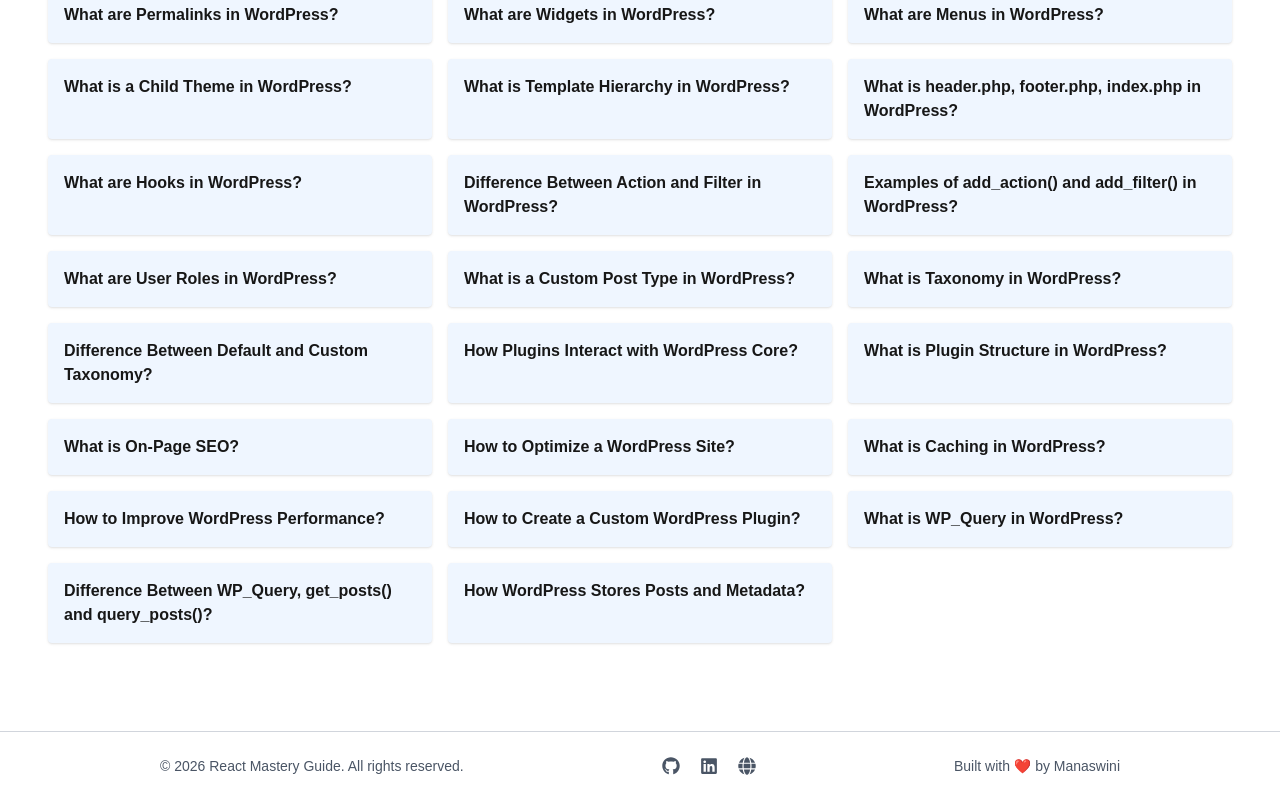
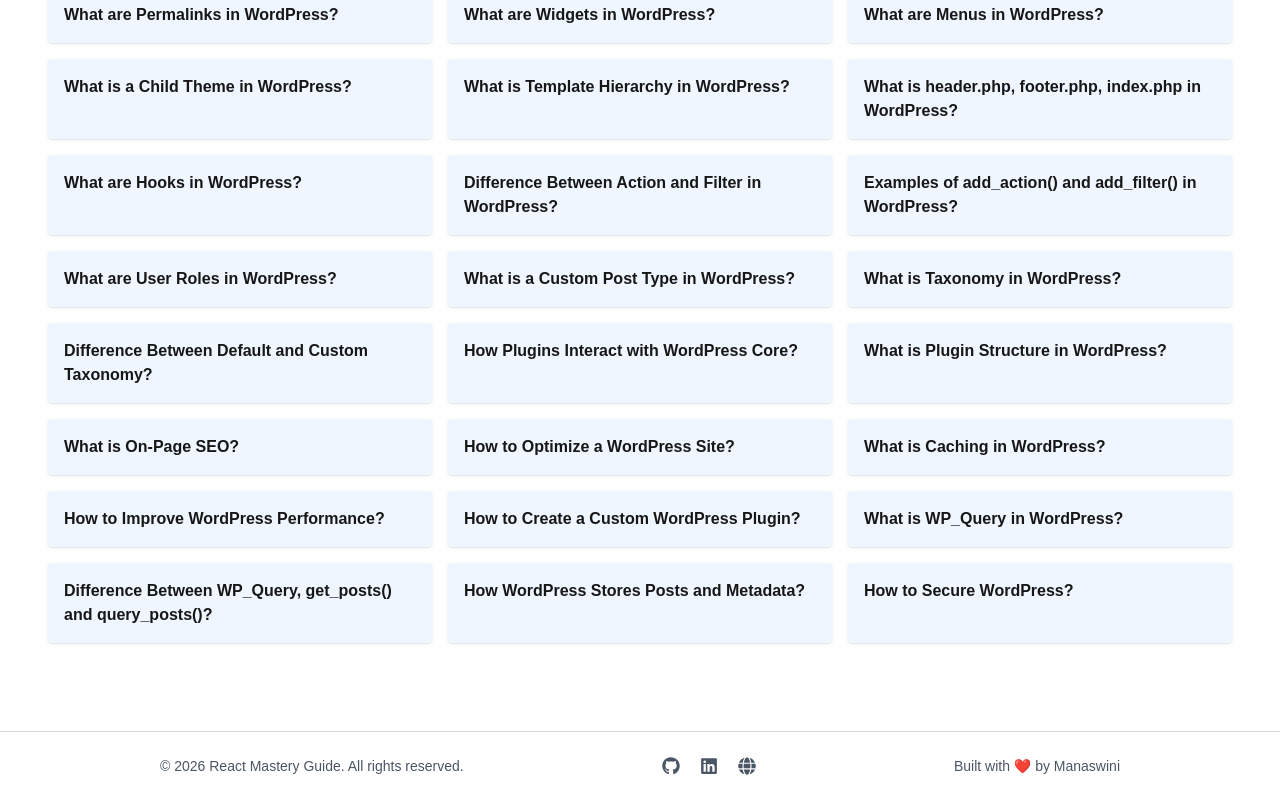
Before and after one commit to Monisasmal/WordPress-Concepts, a Next.js app: page /concepts in a window 1280 px wide. Shown: the part 790-1590 px from the top of the page. Built offline with nearby package versions, Linux system fonts and the light colour scheme.

Commit message:
first commit

```diff
--- a/src/app/concepts/page.tsx
+++ b/src/app/concepts/page.tsx
@@ -45,6 +45,7 @@ const concept = [
      {name: "What is WP_Query in WordPress?", path:"/concepts/WhatIsWPQuery"},
      {name: "Difference Between WP_Query, get_posts() and query_posts()?", path:"/concepts/DifferenceBetweenQueries"},
      {name: "How WordPress Stores Posts and Metadata?", path:"/concepts/WordPressStoresPostsMetadata"},
+     {name: "How to Secure WordPress?", path:"/concepts/SecureWordPress"},
 ];
 
 export default function Concepts(){
```
